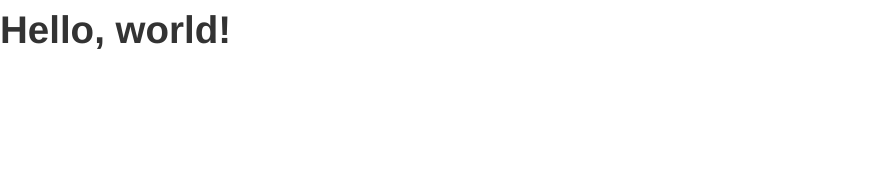
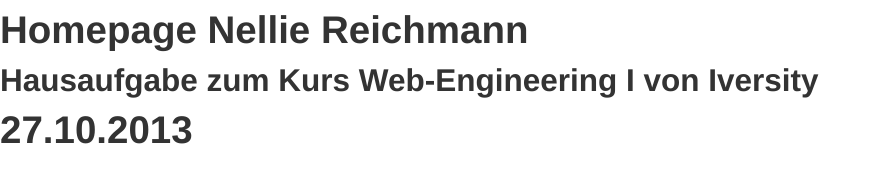
Before and after one commit to GrowingZaron/webeng13, a plain HTML site: page bootstrap/index.html in a window 1280 px wide. Shown: the whole page, without its empty margins (0-880 px from the left). Drawn offline with nearby package versions, Linux system fonts and the light colour scheme.

Commit message:
Erste Homepage

```diff
--- a/bootstrap/index.html
+++ b/bootstrap/index.html
@@ -13,7 +13,9 @@
     <![endif]-->
   </head>
   <body>
-    <h1>Hello, world!</h1>
+    <h1>Homepage Nellie Reichmann</h1>
+    <h2>Hausaufgabe zum Kurs Web-Engineering I von Iversity</h2>
+    <h1>27.10.2013</h1>
 
     <!-- jQuery (necessary for Bootstrap's JavaScript plugins) -->
     <script src="//code.jquery.com/jquery.js"></script>
```
